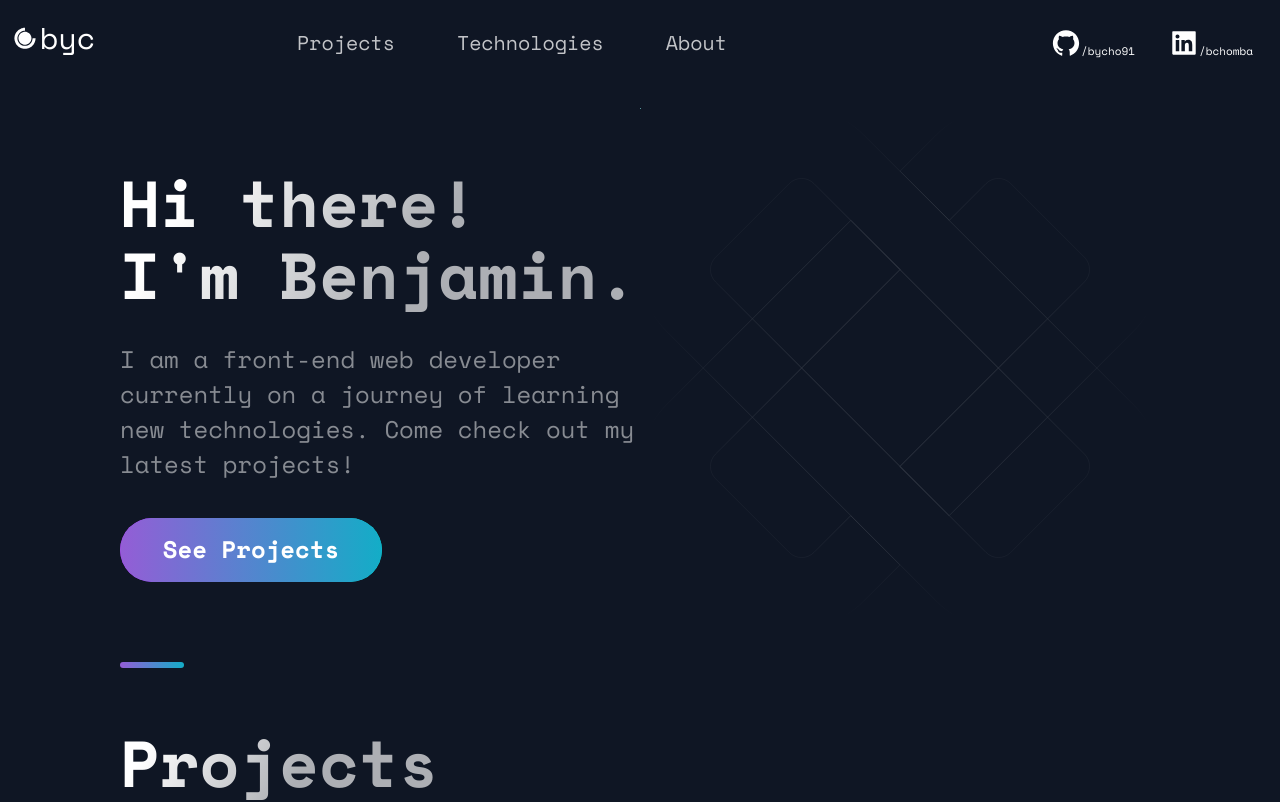
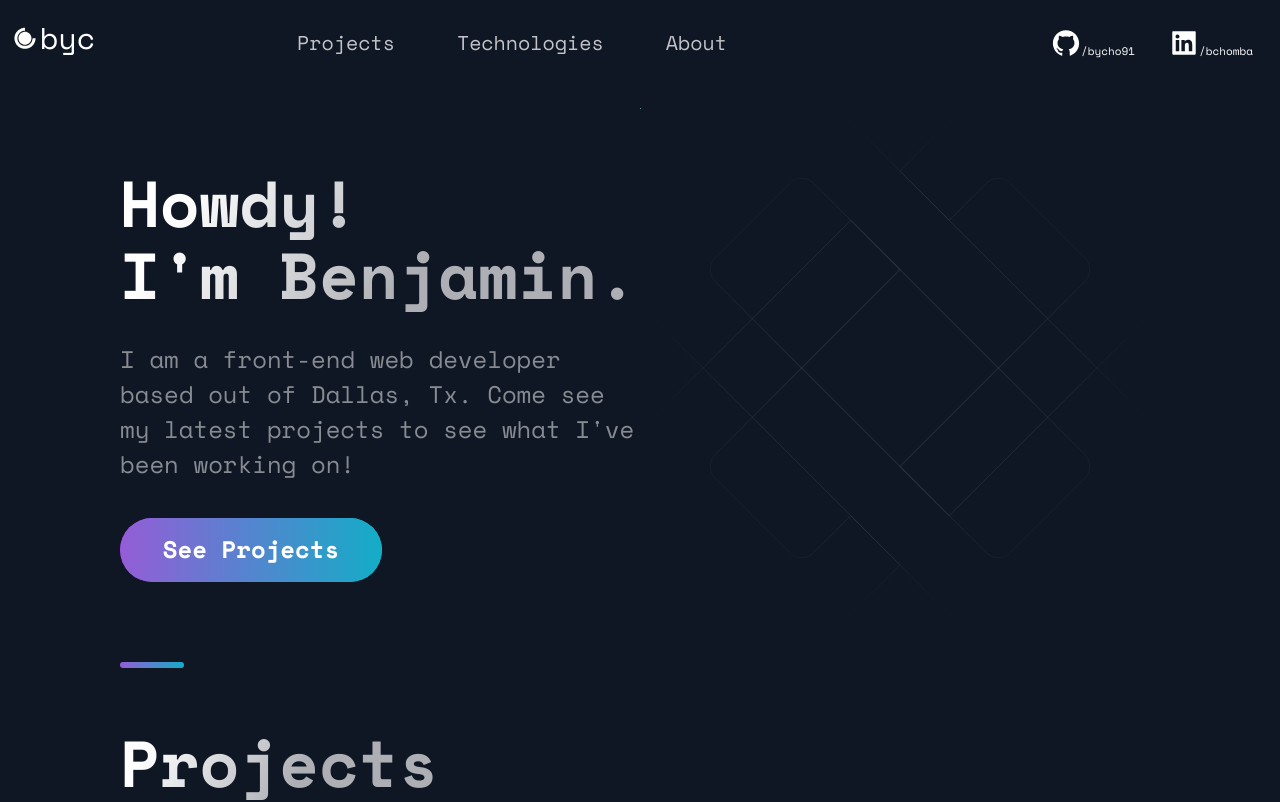
Before and after one commit to bycho91/portfolio-v2, a Next.js app: page / in a window 1280 px wide. Shown: the top 802 px of the page. Built offline with nearby package versions, Linux system fonts and the light colour scheme.

Commit message:
updated hero section

```diff
--- a/src/components/Hero/Hero.js
+++ b/src/components/Hero/Hero.js
@@ -13,12 +13,11 @@ const Hero = (props) => (
   <Section row nopadding>
     <LeftSection>
       <SectionTitle main center>
-        Hi there! <br />
+        Howdy! <br />
         I'm Benjamin.
       </SectionTitle>
       <SectionText>
-        I am a front-end web developer currently on a journey of learning new
-        technologies. Come check out my latest projects!
+        I am a front-end web developer based out of Dallas, Tx. Come see my latest projects to see what I've been working on!
       </SectionText>
       <Link href="#projects">
         <Button>See Projects</Button>
```
